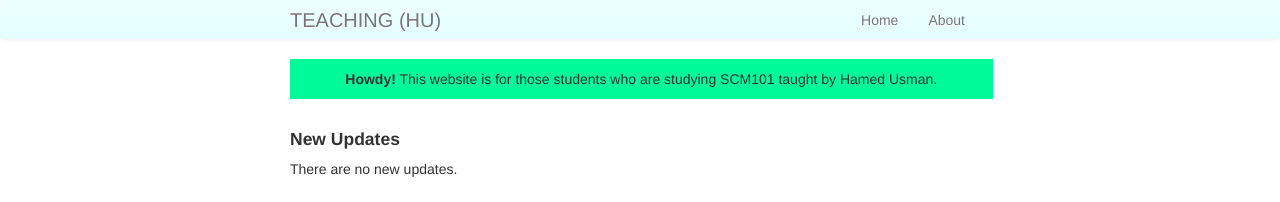
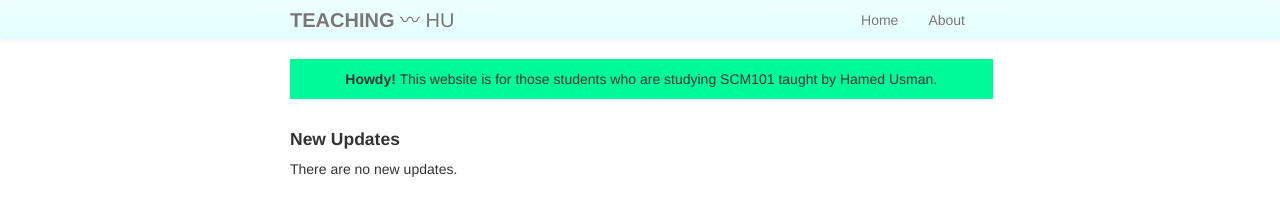
Before and after one commit to 101scm/101scm.github.io, a Jekyll site: the page built from index.md, in a window 1280 px wide. Shown: the top 202 px of the page. Built offline with Jekyll 4.4.1, drawn with Linux system fonts in a browser that asks for light colours.

```diff
--- a/_config.yml
+++ b/_config.yml
@@ -8,7 +8,7 @@ highlighter: rouge
 # Themes are encouraged to use these universal variables
 # so be sure to set them if your theme uses them.
 #
-title : TEACHING (HU)
+title : <b>TEACHING</b> 〰 HU
 author :
   name :
   email :
```
